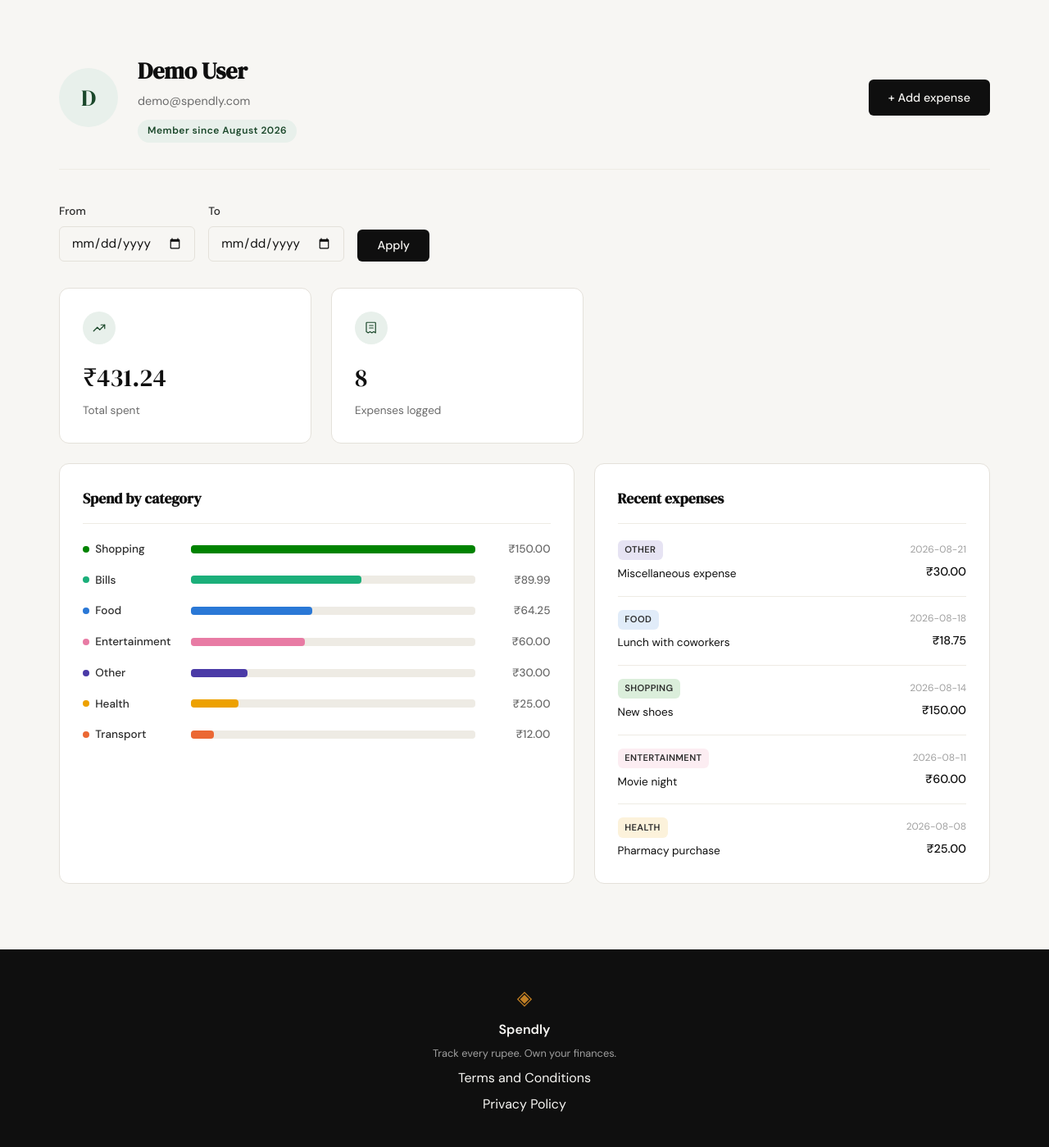
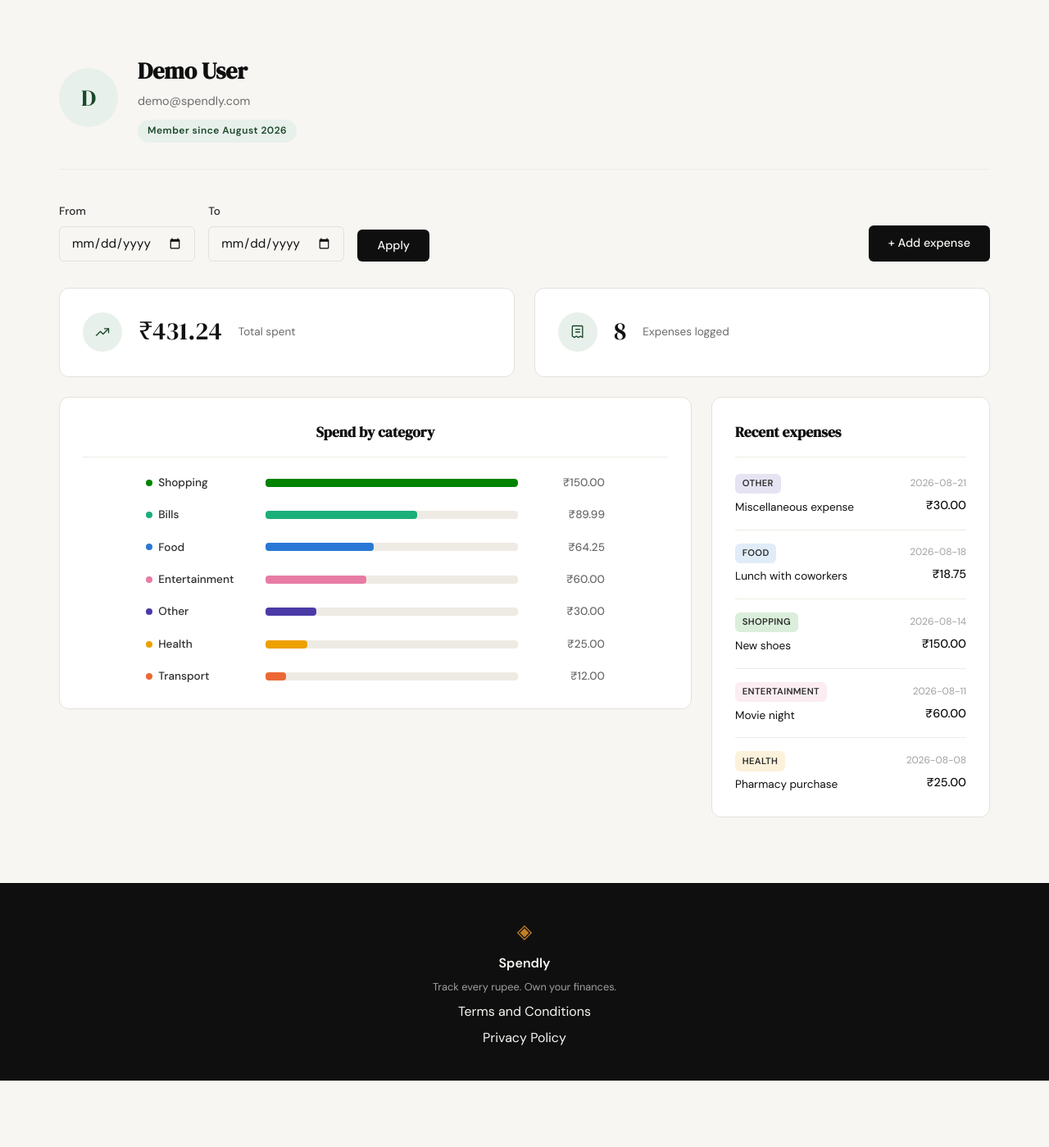
Before and after one commit to Sakshiv0104/Track-my-Expense, a Flask app: page /profile in a window 1280 px wide. Shown: the part 61-1460 px from the top of the page at 82% size. After the commit the page ends 1379 px from the top, so only its background shows below. Run offline with Flask 3, Linux system fonts and the light colour scheme; the visitor is signed in with stand-in values (Sample User, id 1); data comes from the database, SQL or seed files in the repository.

Commit message:
Restyle profile page: toolbar row, full-width stats, side panel
Put the date filter and Add expense button on one line, made stat
cards fill the row horizontally, centered the category spend bars,
and moved recent expenses into a sticky side column.

Co-Authored-By: Claude Sonnet 5 <noreply@anthropic.com>
Claude-Session: https://claude.ai/code/session_015kEQqU2FdeGaPhjJf1h4wE

```diff
--- a/static/css/profile.css
+++ b/static/css/profile.css
@@ -55,17 +55,19 @@
     border-radius: 999px;
 }
 
-.profile-header .btn-primary {
-    margin-left: auto;
-    flex-shrink: 0;
-}
-
 /* ------------------------------------------------------------------ */
-/* Date range filter                                                   */
+/* Date range filter + add-expense toolbar                             */
 /* ------------------------------------------------------------------ */
 
 .profile-filter {
     margin-bottom: 2rem;
+}
+
+.profile-toolbar {
+    display: flex;
+    align-items: flex-end;
+    justify-content: space-between;
+    gap: 1.5rem;
 }
 
 .date-filter-form {
@@ -80,6 +82,11 @@
     min-width: 160px;
 }
 
+.btn-add-expense {
+    flex-shrink: 0;
+    white-space: nowrap;
+}
+
 .filter-status {
     display: flex;
     align-items: center;
@@ -91,12 +98,14 @@
 
 .profile-stats {
     display: grid;
-    grid-template-columns: repeat(2, 1fr);
+    grid-template-columns: repeat(auto-fit, minmax(220px, 1fr));
     gap: 1.5rem;
-    max-width: 640px;
 }
 
 .stat-card {
+    display: flex;
+    align-items: center;
+    gap: 1.25rem;
     background: var(--paper-card);
     border: 1px solid var(--border);
     border-radius: var(--radius-md);
@@ -107,22 +116,22 @@
     display: flex;
     align-items: center;
     justify-content: center;
-    width: 40px;
-    height: 40px;
+    flex-shrink: 0;
+    width: 48px;
+    height: 48px;
     border-radius: 50%;
     background: var(--accent-light);
     color: var(--accent);
-    margin-bottom: 1.1rem;
 }
 
-.stat-icon svg { width: 18px; height: 18px; }
+.stat-icon svg { width: 20px; height: 20px; }
 
 .stat-value {
     font-family: var(--font-display);
     font-size: 1.9rem;
     color: var(--ink);
     font-variant-numeric: tabular-nums;
-    margin-bottom: 0.25rem;
+    margin-bottom: 0.15rem;
 }
 
 .stat-label {
@@ -136,7 +145,8 @@
 
 .profile-panels {
     display: grid;
-    grid-template-columns: 1.3fr 1fr;
+    grid-template-columns: 1fr 340px;
+    align-items: start;
     gap: 1.5rem;
     margin-top: 1.5rem;
 }
@@ -146,6 +156,11 @@
     border: 1px solid var(--border);
     border-radius: var(--radius-md);
     padding: 1.75rem;
+}
+
+.panel-side {
+    position: sticky;
+    top: 1.5rem;
 }
 
 .panel-title {
@@ -162,6 +177,11 @@
     color: var(--ink-muted);
 }
 
+.panel-main .panel-title,
+.panel-main .panel-empty {
+    text-align: center;
+}
+
 /* Category bar chart — each bar/dot uses the matching --cat-* token (see
    style.css :root), a validated categorical palette. Color is a secondary
    channel here, not the only one: every row is still directly labeled with
@@ -172,14 +192,16 @@
 .category-chart {
     display: flex;
     flex-direction: column;
-    gap: 1rem;
+    gap: 1.1rem;
+    max-width: 560px;
+    margin: 0 auto;
 }
 
 .category-row {
     display: grid;
-    grid-template-columns: minmax(0, 120px) 1fr 80px;
+    grid-template-columns: minmax(0, 130px) 1fr 90px;
     align-items: center;
-    gap: 0.75rem;
+    gap: 1rem;
 }
 
 .category-name {
@@ -297,6 +319,17 @@
 
 @media (max-width: 900px) {
     .profile-panels { grid-template-columns: 1fr; }
+    .panel-side { position: static; }
+    .category-chart { max-width: none; }
+}
+
+@media (max-width: 700px) {
+    .profile-toolbar {
+        flex-direction: column;
+        align-items: stretch;
+    }
+
+    .btn-add-expense { text-align: center; }
 }
 
 @media (max-width: 600px) {
--- a/templates/profile.html
+++ b/templates/profile.html
@@ -16,7 +16,6 @@
             <p class="profile-email">{{ user['email'] }}</p>
             <span class="profile-badge">Member since {{ member_since }}</span>
         </div>
-        <a href="{{ url_for('add_expense') }}" class="btn-primary">+ Add expense</a>
     </div>
 
     {% set empty_message = "No expenses in this range." if filter_active else "No expenses yet." %}
@@ -26,6 +25,7 @@
         <div class="auth-error">{{ filter_error }}</div>
         {% endif %}
 
+        <div class="profile-toolbar">
             <form method="GET" action="{{ url_for('profile') }}" class="date-filter-form">
                 <div class="form-group">
                     <label for="start_date">From</label>
@@ -39,6 +39,9 @@
                 </div>
                 <button type="submit" class="btn-primary">Apply</button>
             </form>
+
+            <a href="{{ url_for('add_expense') }}" class="btn-primary btn-add-expense">+ Add expense</a>
+        </div>
 
         {% if filter_active %}
         <div class="filter-status">
@@ -73,7 +76,7 @@
     </div>
 
     <div class="profile-panels">
-        <div class="panel-card">
+        <div class="panel-card panel-main">
             <h2 class="panel-title">Spend by category</h2>
             {% if category_breakdown %}
             <div class="category-chart">
@@ -95,7 +98,7 @@
             {% endif %}
         </div>
 
-        <div class="panel-card">
+        <div class="panel-card panel-side">
             <h2 class="panel-title">Recent expenses</h2>
             {% if recent_expenses %}
             <ul class="recent-list">
```
Lines whose indentation alone changed are shown as unchanged.
